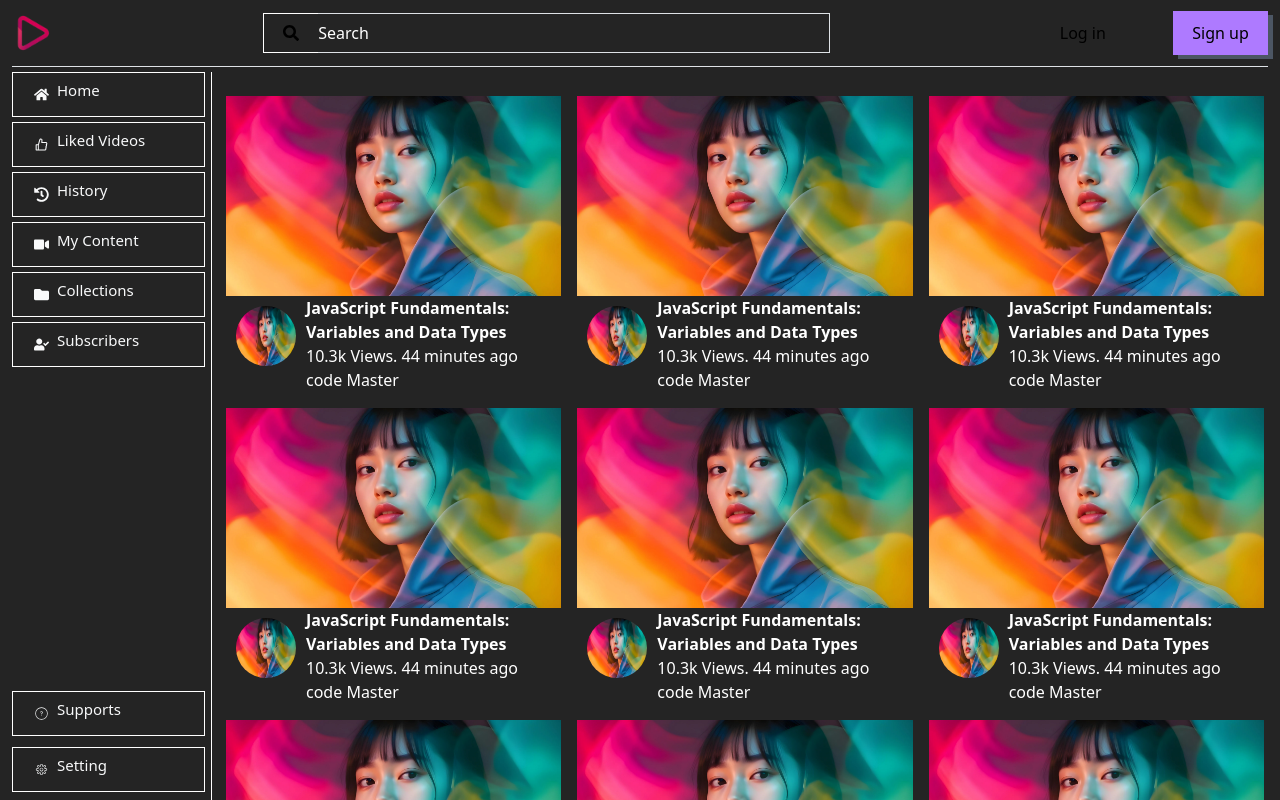
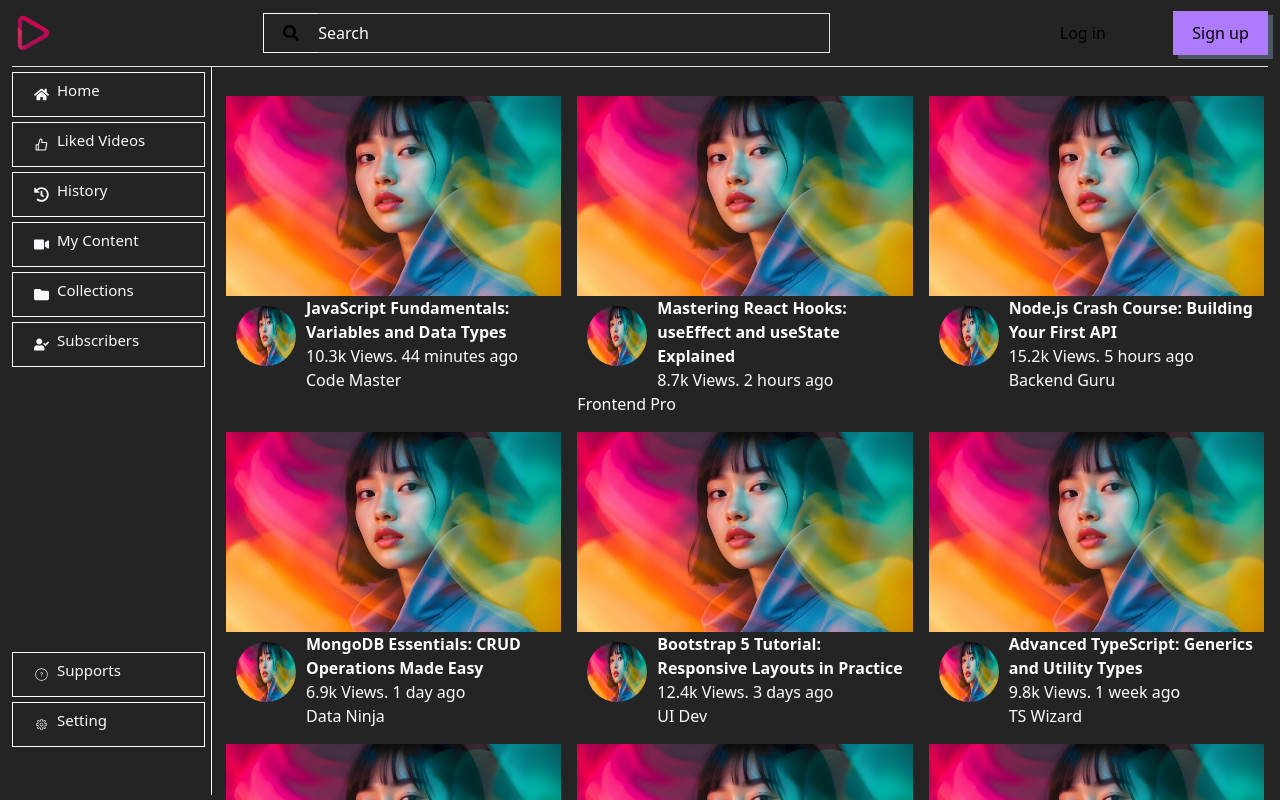
Before and after one commit to GaneshBagra/basic-frontend, a React (Vite) app: page /home in a window 1280 px wide. Built offline with nearby package versions, Linux system fonts and the light colour scheme.

Commit message:
Sidebar styling done

```diff
--- a/src/components/HeadSection/Leftmenu.tsx
+++ b/src/components/HeadSection/Leftmenu.tsx
@@ -9,8 +9,12 @@ const Leftmenu = () => {
         <div className="main_box">
 
             <div className="sidebarl">
-                <div className="menul m-10">
-                    <ul className="list-unstyled">
+                <div className="menul  h-100">
+                    <ul className="list-unstyled pb-5 h-100  d-flex flex-column justify-content-between">
+                        <div className="d-flex flex-column ">
+
+
+
                         <li onClick={() => navigate(`/home`)} >
                             <FaHome className="text-light m-2" />
                             <a  className="link-underline text-light link-underline-opacity-0">Home</a>
@@ -35,14 +39,18 @@ const Leftmenu = () => {
                             <FaUserCheck className="text-light m-2" />
                             <a  className="link-underline text-light link-underline-opacity-0">Subscribers</a>
                         </li>
-                        <li className="supportl">
+                        </div>
+                        <div className="d-flex flex-column">
+
+                        <li className="">
                             <CiCircleQuestion className="text-light m-2" />
                             <a  className="link-underline text-light link-underline-opacity-0">Supports</a>
                         </li>
-                        <li className="settingsl">
+                        <li className="">
                             <CiSettings className="text-light m-2" />
                             <a  className="link-underline text-light link-underline-opacity-0">Setting</a>
                         </li>
+                        </div>
                     </ul>
                 </div>
             </div>
--- a/src/components/HeadSection/Rightmenu.tsx
+++ b/src/components/HeadSection/Rightmenu.tsx
@@ -8,7 +8,7 @@ const Rightmenu = () => {
         <div>
             <input type="checkbox" className="inputhider" id="click" />
             <div className="barr" id="click">
-                <label htmlFor="click" className='text-light mt-1'><IoMdMenu /></label>
+                <label htmlFor="click" className='text-light mt-1'><IoMdMenu style={{cursor:'pointer'}}/></label>
             </div>
             <div className="sidebarr p-2 h-100 text-light">
                 <div className="menur m-10">
--- a/src/pages/Videos/Home.tsx
+++ b/src/pages/Videos/Home.tsx
@@ -2,156 +2,76 @@ import logos from "../../components/layout/imges.webp"
 import "bootstrap/dist/css/bootstrap.min.css"
 
 const Home = () => {
+const dummyData = [
+  { title: "JavaScript Fundamentals: Variables and Data Types", views: "10.3k Views", time: "44 minutes ago", author: "Code Master", image: logos },
+  { title: "Mastering React Hooks: useEffect and useState Explained", views: "8.7k Views", time: "2 hours ago", author: "Frontend Pro", image: logos },
+  { title: "Node.js Crash Course: Building Your First API", views: "15.2k Views", time: "5 hours ago", author: "Backend Guru", image: logos },
+  { title: "MongoDB Essentials: CRUD Operations Made Easy", views: "6.9k Views", time: "1 day ago", author: "Data Ninja", image: logos },
+  { title: "Bootstrap 5 Tutorial: Responsive Layouts in Practice", views: "12.4k Views", time: "3 days ago", author: "UI Dev", image: logos },
+  { title: "Advanced TypeScript: Generics and Utility Types", views: "9.8k Views", time: "1 week ago", author: "TS Wizard", image: logos },
+  { title: "React Router Deep Dive: Navigation Made Simple", views: "7.1k Views", time: "2 weeks ago", author: "React Explorer", image: logos },
+  { title: "CSS Grid vs Flexbox: Which Should You Use?", views: "13.5k Views", time: "1 month ago", author: "Design Mentor", image: logos },
+  { title: "Handling Forms in React with Formik and Yup", views: "5.2k Views", time: "3 days ago", author: "Form Wizard", image: logos },
+  { title: "Building REST APIs with Express.js", views: "11.7k Views", time: "4 hours ago", author: "API Builder", image: logos },
+  { title: "Responsive Web Design: Best Practices in 2025", views: "14.3k Views", time: "6 days ago", author: "UX Guru", image: logos },
+  { title: "Git & GitHub Crash Course for Beginners", views: "20.5k Views", time: "2 months ago", author: "Version Control Pro", image: logos },
+  { title: "Debugging in VS Code: Tips and Tricks", views: "8.1k Views", time: "1 week ago", author: "Dev Tool Master", image: logos },
+  { title: "React Context API vs Redux: When to Choose What", views: "9.4k Views", time: "12 hours ago", author: "State Manager", image: logos },
+  { title: "Asynchronous JavaScript: Promises and async/await", views: "16.2k Views", time: "5 days ago", author: "Async Ninja", image: logos },
+  { title: "Introduction to GraphQL with Apollo Client", views: "7.8k Views", time: "1 month ago", author: "GraphQL Explorer", image: logos },
+  { title: "Server-Side Rendering with Next.js", views: "18.9k Views", time: "4 weeks ago", author: "SSR Expert", image: logos },
+  { title: "Building Chat Applications with Socket.io", views: "6.7k Views", time: "2 weeks ago", author: "Realtime Coder", image: logos },
+  { title: "Top 10 JavaScript Array Methods You Must Know", views: "22.1k Views", time: "8 hours ago", author: "JS Teacher", image: logos },
+  { title: "Docker for Beginners: Containerize Your App", views: "11.9k Views", time: "10 days ago", author: "Cloud Dev", image: logos },
+  { title: "REST vs GraphQL: Choosing the Right API Style", views: "13.2k Views", time: "3 weeks ago", author: "API Mentor", image: logos },
+  { title: "Styled Components vs Emotion in React", views: "5.4k Views", time: "1 week ago", author: "CSS Artist", image: logos },
+  { title: "Authentication in Node.js with JWT", views: "17.6k Views", time: "2 months ago", author: "Security Dev", image: logos },
+  { title: "Deploying Apps to Vercel: A Step-by-Step Guide", views: "9.2k Views", time: "6 hours ago", author: "Deploy Master", image: logos },
+  { title: "Using Axios for API Requests in React", views: "12.8k Views", time: "2 days ago", author: "HTTP Expert", image: logos },
+  { title: "Performance Optimization in React Apps", views: "19.5k Views", time: "1 month ago", author: "Optimization Guru", image: logos },
+  { title: "Learning PostgreSQL: From Beginner to Advanced", views: "8.6k Views", time: "3 days ago", author: "DB Expert", image: logos },
+  { title: "Tailwind CSS Crash Course: Utility-First Styling", views: "14.7k Views", time: "2 weeks ago", author: "UI Wizard", image: logos },
+  { title: "Material UI vs Bootstrap: Which One to Choose?", views: "6.3k Views", time: "2 months ago", author: "Design Thinker", image: logos },
+  { title: "React Performance: useMemo and useCallback Explained", views: "7.9k Views", time: "4 hours ago", author: "Hook Master", image: logos },
+  { title: "State Management with Zustand in React", views: "4.5k Views", time: "1 week ago", author: "React Hacker", image: logos },
+  { title: "Accessibility in Web Apps: A Practical Guide", views: "9.7k Views", time: "5 days ago", author: "A11y Advocate", image: logos },
+  { title: "React Testing with Jest and React Testing Library", views: "10.9k Views", time: "9 hours ago", author: "QA Coder", image: logos },
+  { title: "Building Dashboards with Recharts", views: "6.8k Views", time: "3 weeks ago", author: "Data Viz Dev", image: logos },
+  { title: "CI/CD Pipelines with GitHub Actions", views: "11.1k Views", time: "2 months ago", author: "DevOps Ninja", image: logos },
+  { title: "Top 5 Mistakes in React Apps and How to Fix Them", views: "15.4k Views", time: "1 day ago", author: "Bug Hunter", image: logos },
+  { title: "Working with APIs: Fetch vs Axios vs GraphQL", views: "13.6k Views", time: "1 month ago", author: "API Master", image: logos },
+  { title: "Unit Testing Node.js Apps with Jest", views: "9.1k Views", time: "2 weeks ago", author: "Test Driven Dev", image: logos },
+  { title: "Responsive Navigation Bars in Bootstrap 5", views: "7.4k Views", time: "5 days ago", author: "UI Builder", image: logos },
+  { title: "Intro to WebSockets: Real-Time Communication", views: "8.2k Views", time: "2 months ago", author: "Realtime Engineer", image: logos },
+  { title: "Understanding Event Loop in JavaScript", views: "20.2k Views", time: "12 hours ago", author: "JS Guru", image: logos },
+  { title: "Authentication with OAuth 2.0 in Node.js", views: "12.3k Views", time: "6 days ago", author: "Security Architect", image: logos },
+  { title: "CSS Animations and Transitions Made Easy", views: "6.6k Views", time: "1 week ago", author: "CSS Magician", image: logos },
+  { title: "Design Patterns in JavaScript", views: "15.1k Views", time: "3 weeks ago", author: "Pattern Coder", image: logos },
+  { title: "Building Real-Time Apps with Firebase", views: "10.4k Views", time: "1 month ago", author: "Cloud Dev", image: logos },
+  { title: "Working with Dates in JavaScript", views: "9.9k Views", time: "2 weeks ago", author: "Time Keeper", image: logos },
+  { title: "React Native Crash Course for Beginners", views: "16.5k Views", time: "2 months ago", author: "Mobile Dev", image: logos },
+  { title: "GraphQL Subscriptions: Real-Time Data in Action", views: "8.4k Views", time: "1 week ago", author: "GraphQL Guru", image: logos },
+  { title: "Serverless Functions with AWS Lambda", views: "14.1k Views", time: "4 weeks ago", author: "Cloud Engineer", image: logos },
+  { title: "Top 20 JavaScript Interview Questions", views: "22.9k Views", time: "2 days ago", author: "Interview Coach", image: logos }
+];
+
+
   return (
     <>
     <div className="all-Videos-main position-relative overflow-y-auto overflow-x-hidden h-100" >
         <div className="row g-3 p-3 ">
-            <div className="col-sm-12 col-md-6 col-xl-4">
-                <img src={logos} alt="" />
+
+            {dummyData.map((item, index) => (
+
+            <div className="col-sm-12 col-md-6 col-xl-4" key={index}>
+                <img src={item.image} alt="" />
                 <img className="profile-icon" src={logos} alt="" />
-                <p><b>JavaScript Fundamentals: Variables and Data Types</b> <br />
-                10.3k Views. 44 minutes ago <br />
-                code Master</p>
+                <p><b>{item.title}</b> <br />
+                {item.views}. {item.time} <br />
+                {item.author}</p>
             </div>
-            <div className="col-sm-12 col-md-6 col-xl-4">
-                <img src={logos} alt="" />
-                <img className="profile-icon" src={logos} alt="" />
-                <p><b>JavaScript Fundamentals: Variables and Data Types</b> <br />
-                10.3k Views. 44 minutes ago <br />
-                code Master</p>
-            </div>
-           <div className="col-sm-12 col-md-6 col-xl-4">
-                <img src={logos} alt="" />
-                <img className="profile-icon" src={logos} alt="" />
-                <p><b>JavaScript Fundamentals: Variables and Data Types</b> <br />
-                10.3k Views. 44 minutes ago <br />
-                code Master</p>
-            </div>
-           <div className="col-sm-12 col-md-6 col-xl-4">
-                <img src={logos} alt="" />
-                <img className="profile-icon" src={logos} alt="" />
-                <p><b>JavaScript Fundamentals: Variables and Data Types</b> <br />
-                10.3k Views. 44 minutes ago <br />
-                code Master</p>
-            </div>
-            <div className="col-sm-12 col-md-6 col-xl-4">
-                <img src={logos} alt="" />
-                <img className="profile-icon" src={logos} alt="" />
-                <p><b>JavaScript Fundamentals: Variables and Data Types</b> <br />
-                10.3k Views. 44 minutes ago <br />
-                code Master</p>
-            </div>
-            <div className="col-sm-12 col-md-6 col-xl-4">
-                <img src={logos} alt="" />
-                <img className="profile-icon" src={logos} alt="" />
-                <p><b>JavaScript Fundamentals: Variables and Data Types</b> <br />
-                10.3k Views. 44 minutes ago <br />
-                code Master</p>
-            </div>
-            <div className="col-sm-12 col-md-6 col-xl-4">
-                <img src={logos} alt="" />
-                <img className="profile-icon" src={logos} alt="" />
-                <p><b>JavaScript Fundamentals: Variables and Data Types</b> <br />
-                10.3k Views. 44 minutes ago <br />
-                code Master</p>
-            </div>
-            <div className="col-sm-12 col-md-6 col-xl-4">
-                <img src={logos} alt="" />
-                <p className='font-sizess'>JavaScript Fundamentals: Variables and Data Types</p>
-                <p>10.3k Views. 44 minutes ago</p>
-                <p>code Master</p>
-            </div>
-            <div className="col-sm-12 col-md-6 col-xl-4">
-                <img src={logos} alt="" />
-                <img className="profile-icon" src={logos} alt="" />
-                <p><b>JavaScript Fundamentals: Variables and Data Types</b> <br />
-                10.3k Views. 44 minutes ago <br />
-                code Master</p>
-            </div>
-            <div className="col-sm-12 col-md-6 col-xl-4">
-                <img src={logos} alt="" />
-                <img className="profile-icon" src={logos} alt="" />
-                <p><b>JavaScript Fundamentals: Variables and Data Types</b> <br />
-                10.3k Views. 44 minutes ago <br />
-                code Master</p>
-            </div>
-            <div className="col-sm-12 col-md-6 col-xl-4">
-                <img src={logos} alt="" />
-                <img className="profile-icon" src={logos} alt="" />
-                <p><b>JavaScript Fundamentals: Variables and Data Types</b> <br />
-                10.3k Views. 44 minutes ago <br />
-                code Master</p>
-            </div>
-            <div className="col-sm-12 col-md-6 col-xl-4">
-                <img src={logos} alt="" />
-                <img className="profile-icon" src={logos} alt="" />
-                <p><b>JavaScript Fundamentals: Variables and Data Types</b> <br />
-                10.3k Views. 44 minutes ago <br />
-                code Master</p>
-            </div>
-            <div className="col-sm-12 col-md-6 col-xl-4">
-                <img src={logos} alt="" />
-                <img className="profile-icon" src={logos} alt="" />
-                <p><b>JavaScript Fundamentals: Variables and Data Types</b> <br />
-                10.3k Views. 44 minutes ago <br />
-                code Master</p>
-            </div>
-            <div className="col-sm-12 col-md-6 col-xl-4">
-                <img src={logos} alt="" />
-                <img className="profile-icon" src={logos} alt="" />
-                <p><b>JavaScript Fundamentals: Variables and Data Types</b> <br />
-                10.3k Views. 44 minutes ago <br />
-                code Master</p>
-            </div>
-            <div className="col-sm-12 col-md-6 col-xl-4">
-                <img src={logos} alt="" />
-                <img className="profile-icon" src={logos} alt="" />
-                <p><b>JavaScript Fundamentals: Variables and Data Types</b> <br />
-                10.3k Views. 44 minutes ago <br />
-                code Master</p>
-            </div>
-            <div className="col-sm-12 col-md-6 col-xl-4">
-                <img src={logos} alt="" />
-                <img className="profile-icon" src={logos} alt="" />
-                <p><b>JavaScript Fundamentals: Variables and Data Types</b> <br />
-                10.3k Views. 44 minutes ago <br />
-                code Master</p>
-            </div>
-            <div className="col-sm-12 col-md-6 col-xl-4">
-                <img src={logos} alt="" />
-                <img className="profile-icon" src={logos} alt="" />
-                <p><b>JavaScript Fundamentals: Variables and Data Types</b> <br />
-                10.3k Views. 44 minutes ago <br />
-                code Master</p>
-            </div>
-            <div className="col-sm-12 col-md-6 col-xl-4">
-                <img src={logos} alt="" />
-                <img className="profile-icon" src={logos} alt="" />
-                <p><b>JavaScript Fundamentals: Variables and Data Types</b> <br />
-                10.3k Views. 44 minutes ago <br />
-                code Master</p>
-            </div>
-            <div className="col-sm-12 col-md-6 col-xl-4">
-                <img src={logos} alt="" />
-                <img className="profile-icon" src={logos} alt="" />
-                <p><b>JavaScript Fundamentals: Variables and Data Types</b> <br />
-                10.3k Views. 44 minutes ago <br />
-                code Master</p>
-            </div>
-            <div className="col-sm-12 col-md-6 col-xl-4">
-                <img src={logos} alt="" />
-                <img className="profile-icon" src={logos} alt="" />
-                <p><b>JavaScript Fundamentals: Variables and Data Types</b> <br />
-                10.3k Views. 44 minutes ago <br />
-                code Master</p>
-            </div>
-            <div className="col-sm-12 col-md-6 col-xl-4">
-                <img src={logos} alt="" />
-                <img className="profile-icon" src={logos} alt="" />
-                <p><b>JavaScript Fundamentals: Variables and Data Types</b> <br />
-                10.3k Views. 44 minutes ago <br />
-                code Master</p>
-            </div>
+            ))}
+
         </div>
     </div>
     </>
```
